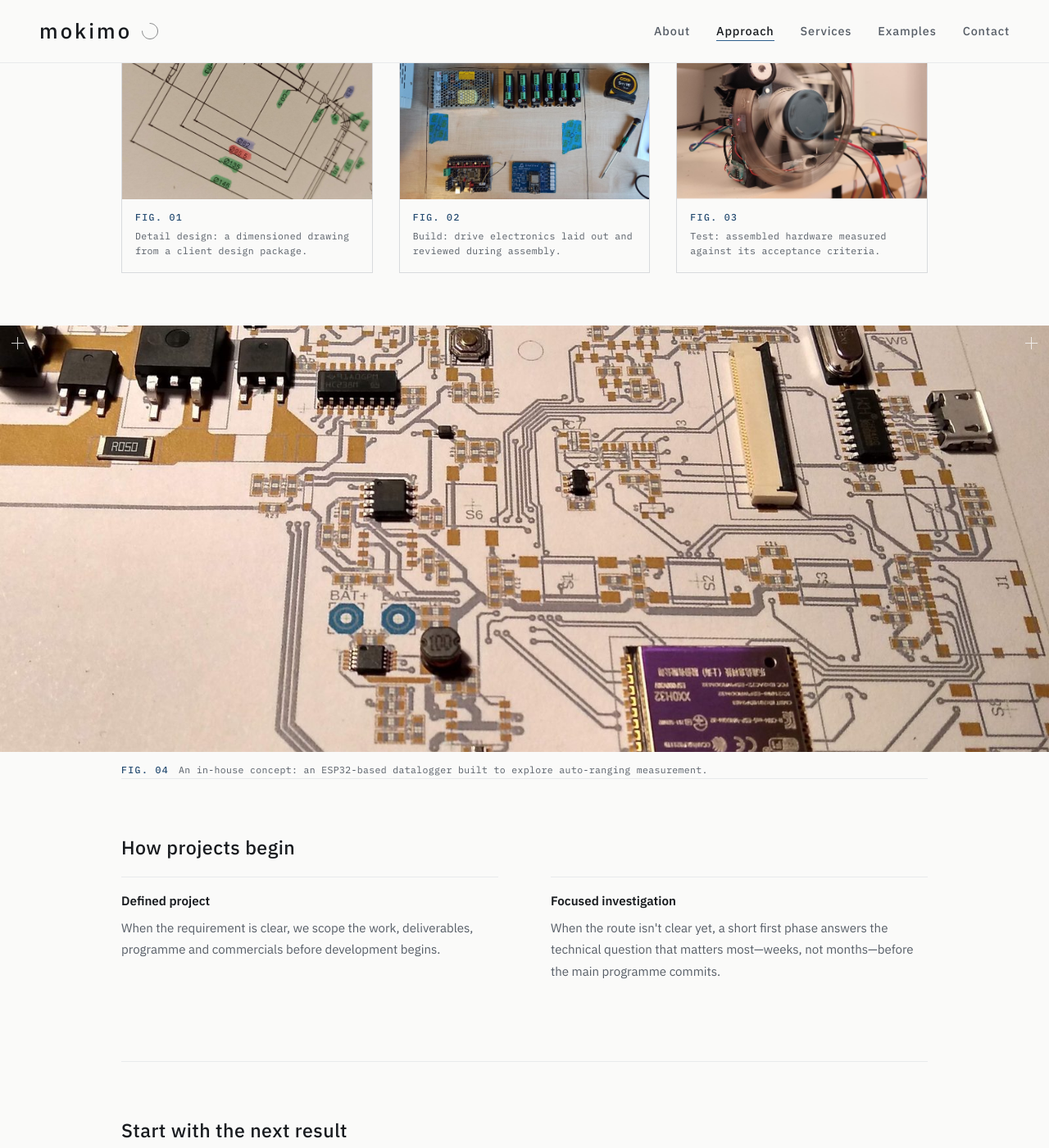
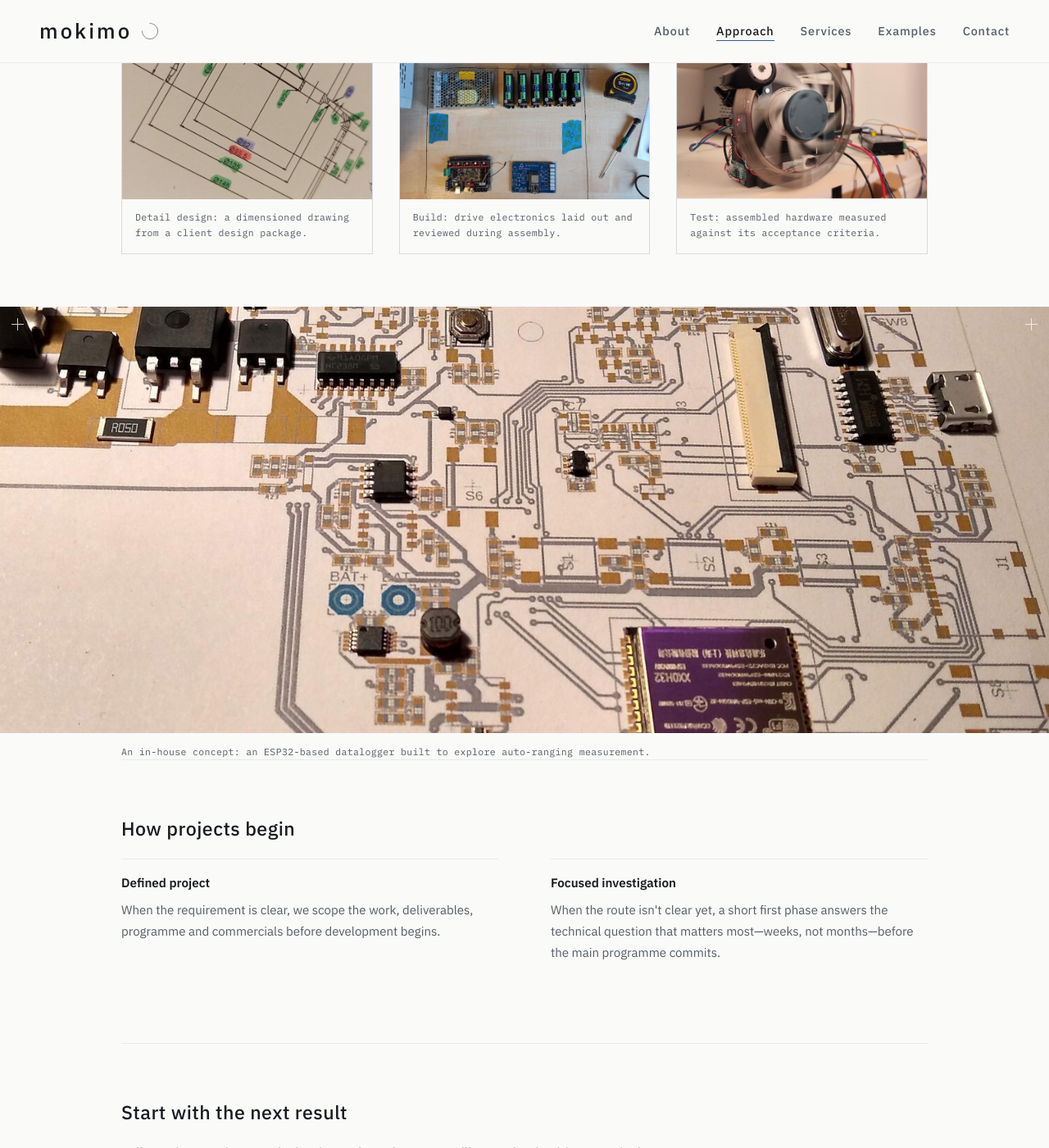
Before and after one commit to Mokimo-Limited/www.mokimo.co.uk, a Jekyll site: the page built from approach/index.html, in a window 1280 px wide and 1400 px high, scrolled down 794 px. Shown: the whole window at 82% size. Built offline with Jekyll 4.4.1, drawn with Linux system fonts in a browser that asks for light colours.

Commit message:
refine: remove remaining FIG. caption labels site-wide

```diff
--- a/approach/index.html
+++ b/approach/index.html
@@ -51,22 +51,22 @@ extra_css:
       <div class="media-grid media-grid--three">
         <figure class="fig">
           <img src="/images/examples/technical-drawing-detail.jpg" alt="Dimensioned engineering drawing detail" loading="lazy">
-          <figcaption><span>FIG. 01</span>Detail design: a dimensioned drawing from a client design package.</figcaption>
+          <figcaption>Detail design: a dimensioned drawing from a client design package.</figcaption>
         </figure>
         <figure class="fig">
           <img src="/images/examples/bikestow-component-layout.jpg" alt="Drive electronics laid out during a client build" loading="lazy">
-          <figcaption><span>FIG. 02</span>Build: drive electronics laid out and reviewed during assembly.</figcaption>
+          <figcaption>Build: drive electronics laid out and reviewed during assembly.</figcaption>
         </figure>
         <figure class="fig">
           <img src="/images/examples/functional-test-rig.jpg" alt="Functional test rig measuring a rotating assembly" loading="lazy">
-          <figcaption><span>FIG. 03</span>Test: assembled hardware measured against its acceptance criteria.</figcaption>
+          <figcaption>Test: assembled hardware measured against its acceptance criteria.</figcaption>
         </figure>
       </div>
     </div>
 
     <figure class="photo-band" aria-label="In-house datalogger concept board">
       <img src="/images/examples/esp32-datalogger-board.jpg" alt="Populated ESP32-WROOM-32 datalogger circuit board">
-      <figcaption><span>FIG. 04</span>An in-house concept: an ESP32-based datalogger built to explore auto-ranging measurement.</figcaption>
+      <figcaption>An in-house concept: an ESP32-based datalogger built to explore auto-ranging measurement.</figcaption>
     </figure>
 
     <div class="page-content page-content--wide page-content--cont">
--- a/index.html
+++ b/index.html
@@ -21,7 +21,7 @@ extra_css:
         </div>
         <figure class="hero-evidence reveal">
           <img src="/images/examples/bikestow-cnc-gantry.jpg" alt="Automated machining gantry developed for Bikestow">
-          <figcaption><span>FIG. 01</span>Automated machining equipment developed and commissioned for Bikestow.</figcaption>
+          <figcaption>Automated machining equipment developed and commissioned for Bikestow.</figcaption>
         </figure>
       </section>
 
@@ -53,7 +53,7 @@ extra_css:
 
     <figure class="photo-band" aria-label="Machined components produced for client equipment">
       <img src="/images/examples/machined-bracket-coupling.jpg" alt="Machined aluminium and brass components produced for client equipment">
-      <figcaption><span>FIG. 02</span>Machined aluminium and brass components, produced for client equipment.</figcaption>
+      <figcaption>Machined aluminium and brass components, produced for client equipment.</figcaption>
     </figure>
 
     <div class="content">
--- a/styles/core.css
+++ b/styles/core.css
@@ -389,14 +389,6 @@ main p a:not(.button):not(.text-link):focus-visible,
   color: var(--color-text-muted);
 }
 
-.fig figcaption span {
-  display: block;
-  margin-bottom: 0.25rem;
-  font-weight: 500;
-  letter-spacing: 0.12em;
-  color: var(--color-accent-deep);
-}
-
 .media-grid {
   display: grid;
   grid-template-columns: repeat(2, minmax(0, 1fr));
@@ -453,13 +445,6 @@ main p a:not(.button):not(.text-link):focus-visible,
   letter-spacing: 0.03em;
   line-height: 1.6;
   color: var(--color-text-muted);
-}
-
-.photo-band figcaption span {
-  margin-right: 0.75rem;
-  font-weight: 500;
-  letter-spacing: 0.12em;
-  color: var(--color-accent-deep);
 }
 
 @media (max-width: 640px) {
```
Also changed, not shown: styles/pages/home.css (+0 -8 lines).
